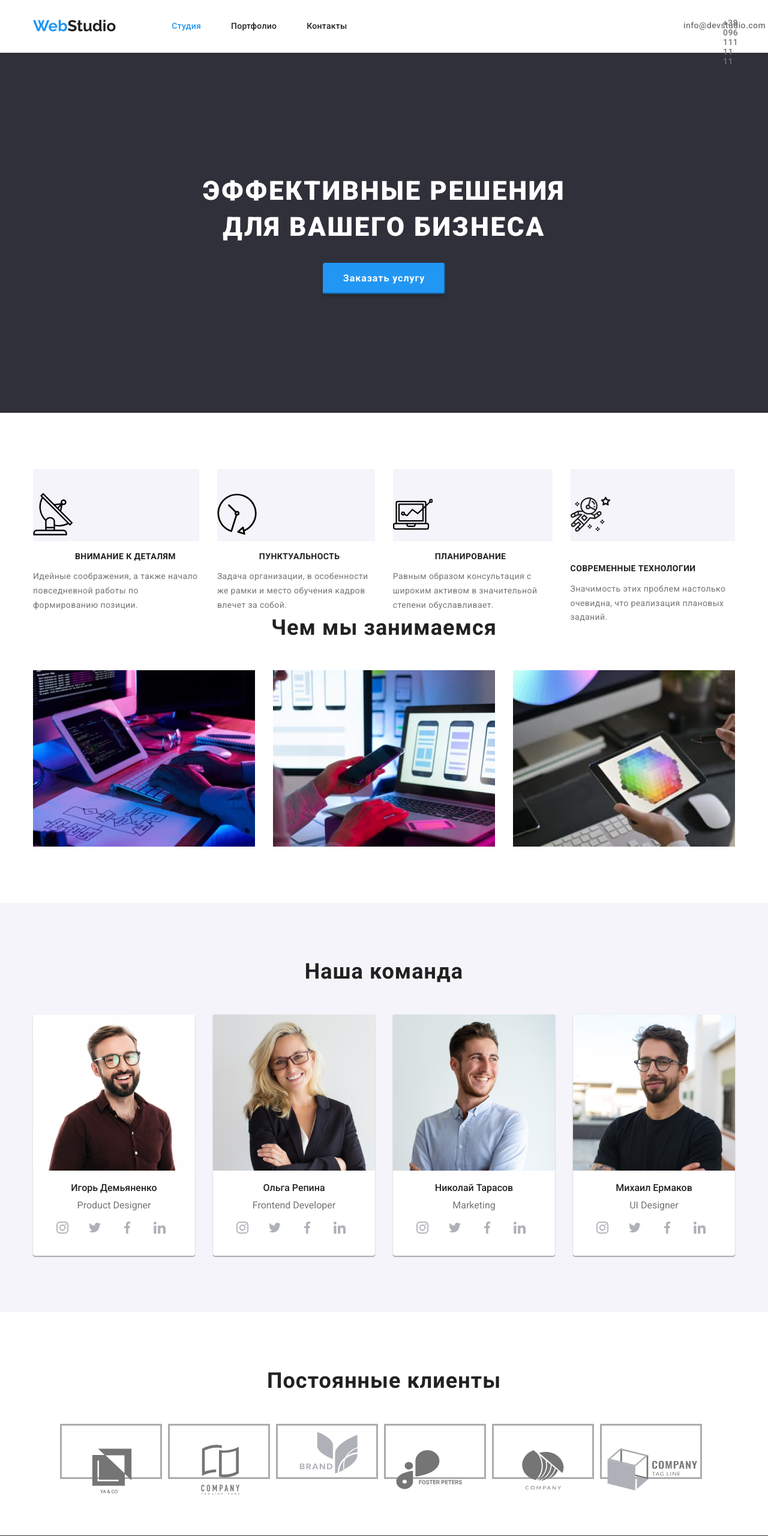
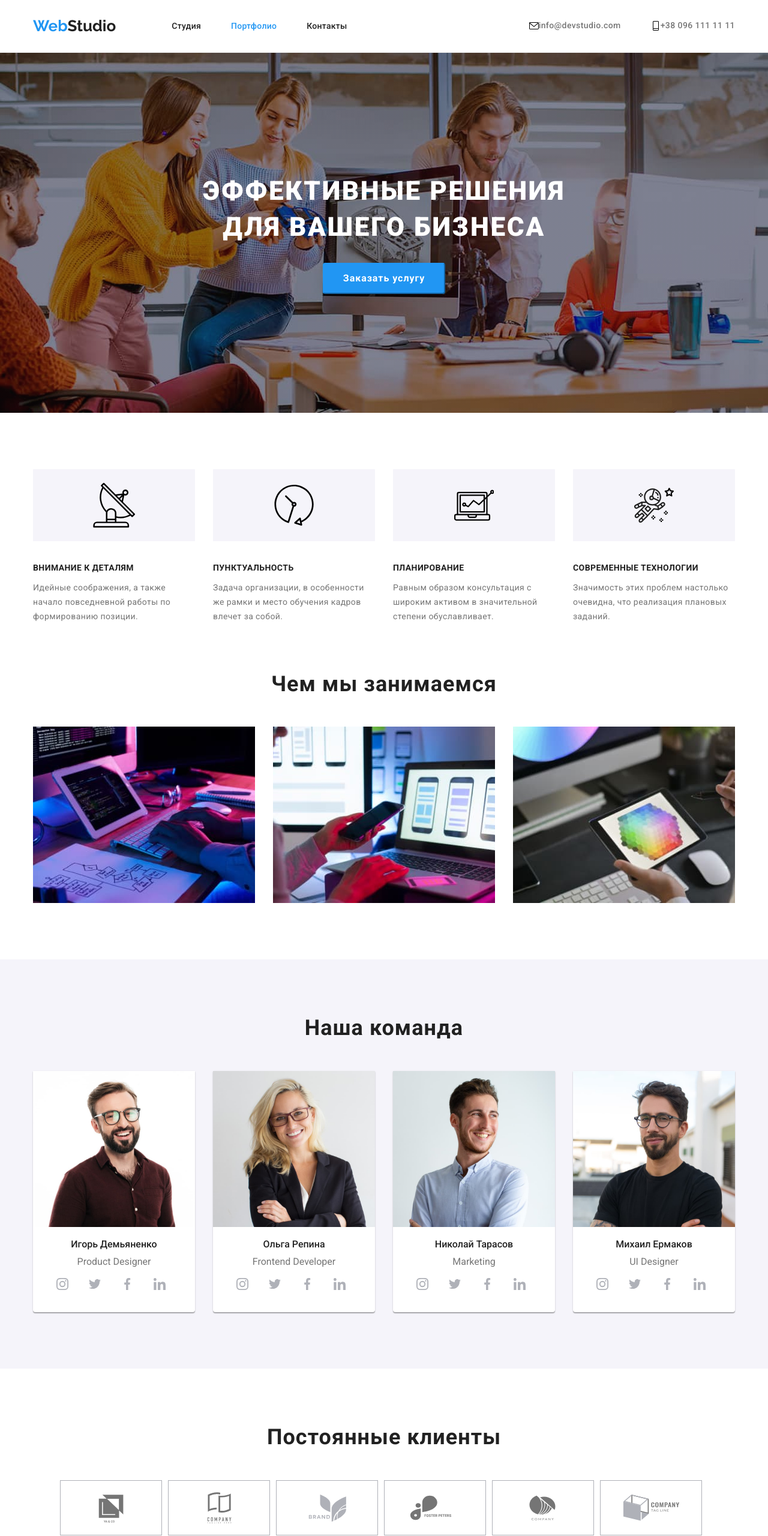
Before and after one commit to dymchukk/goit-markup-hw-04, a plain HTML site: page index.html in a window 1280 px wide. Shown: the top 2560 px of the page at 60% size. Drawn offline with nearby package versions, Linux system fonts and the light colour scheme.

Commit message:
commit change

```diff
--- a/css/style.css
+++ b/css/style.css
@@ -106,6 +106,9 @@ address {
 .logo-booton-adress{
   margin-top: 20px;
 }
+.footer{
+  align-items: baseline;
+}
 .footer-contacts {
   color: var(--main-text-color);
   background: #2f303a;
@@ -130,6 +133,9 @@ address {
   color: var(--main-bg-color);
 }
 .contacts-link {
+   display: flex;
+  margin-left: auto;
+  list-style: none;
   font-weight: 500;
   font-size: 14px;
   line-height: 1.14;
@@ -139,6 +145,9 @@ address {
 .contacts-link:hover {
   color: var(--accent-color);
 
+}
+.contacts-link .contacts-icon:hover{
+  color: var(--accent-color)
 }
 .contacts-link-top{
   font-weight: 500;
@@ -205,6 +214,9 @@ color: var(--accent-color);
   display: flex;
   border-bottom: 1px solid #ececec;
 }
+.contacts-icon{
+  margin-right: 10px;
+}
 .header-contacts {
   margin-left: auto;
 }
@@ -237,28 +249,18 @@ color: var(--accent-color);
 }
 .features {
   display: flex;
+  justify-content: center;
 }
 .features-title:not(:last-child) {
   margin-right: 30px;
-  line-height: 1.7;
-  color: var(--main-title-color);
 }
 .features-title{
   display: inline-block;
   height: 120px;
+  line-height: 1.7;
+  color: var(--main-title-color);
   background-color:rgba(245, 244, 250, 1);
   margin-bottom: 30px;
-;
-}
-.icon-nth{
-
-}
-.icon-clock{}
-
-.icon-tv{
-}
-.icon-spase{
-
 }
 .features-item {
   display: inline-block;
@@ -277,6 +279,19 @@ color: var(--accent-color);
   letter-spacing: 0.03em;
   color: var(--main-text-color);
 }
+.features-icon{
+  background-color: #f5f4fa;
+  margin-bottom: 30px;
+  width: 270px;
+  height: 120px;
+  border-radius: 4px;
+  display: flex;
+  justify-content: center;
+  align-items: center;
+}
+.features-icon::not(:last-child){
+  margin-right: 30px;
+}
 .work-text {
   font-weight: 700;
   font-size: 36px;
@@ -293,6 +308,7 @@ color: var(--accent-color);
   color: var(--main-title-color);
 }
 .work-section {
+  margin-top: 94px;
   padding-top: 0px;
 }
 .work-list {
@@ -430,7 +446,27 @@ border-radius: 0px 0px 4px 4px;
 .nav-title:not(:last-child) {
   margin-right: 8px;
 }
+.nav-cont{
+  display: flex;
+  margin-left: auto;
+  list-style: none;
+  letter-spacing: 0.02em;
+  font-weight: 500;
+  font-size: 14px;
+  line-height: 1.14;
+}
+.nav-cont .site-nav-item+ .site-nav-itemf {
+  margin-left: 30px;
+}
+.nav-contact {
+  display: flex;
+  color: var(--secondary-text-color);
+  text-decoration: none;
+}
+}
 .site-nav-item {
+  display: flex;
+  text-decoration: none;
   font-weight: 500;
   font-size: 14px;
   line-height: 1.14;
@@ -496,8 +532,7 @@ border-radius: 0px 0px 4px 4px;
 
 }
 .customers-title{
-  display:flex;
-  justify-content: center;
+  margin-bottom: 50px;
   font-weight: 700;
   font-size: 36px;
   line-height: 1.16;
@@ -510,6 +545,12 @@ border-radius: 0px 0px 4px 4px;
   width: 44px;
   height: 44px;
   margin-right: 10px;
+}
+.customers-icon{
+  justify-self: center;
+}
+.customers-list{
+
 }
 .sotial-item:last-child{
    margin-right: 10px;
@@ -547,12 +588,14 @@ border-radius: 0px 0px 4px 4px;
   margin-bottom: 30px;
 }
 .customers-list{
+  list-style: none;
 display: flex;
 justify-content: center;
 }
 .customers-item{
   align-items: center;
   border-color: rgba(47, 48, 58, 0.4);
+   border: 1px solid #afb1b8;
   border-style: solid;
   width: 170px;
   height: 92px;
@@ -562,19 +605,21 @@ justify-content: center;
 .customers-link{
   fill: var(--main-text-color);
 }
-}
 .customers-link{
-  width: 100%;
-  height: 100%;
-  background:var(--main-bg-color);
-  border-radius: 50%;
+  width: 170px;
+  height: 92px;
   display: flex;
   align-items: center;
   justify-content: center;
+  border-radius: 4px;
+}
+.icon{
+  margin-right: 10px;
 }
 .costomers-icon{
    fill:rgba(175, 177, 184, 1);
 }
+
 .join-item{
  width: 44px;
   height: 44px;
@@ -609,9 +654,14 @@ fill: rgba(175, 177, 184, 1);
   fill: rgba(175, 177, 184, 1);
 }
 .sotial-link:hover, .sotial-link:focus{
-  fill: var(--accent-color);
+background-color: var(--accent-color);
+color: #ffffff ;
+}
+.social-link{
+  fill: currentColor;
 }
 }
+
 .join-p{
 padding-top: 30px;
 padding-left: 30px;
--- a/index.html
+++ b/index.html
@@ -23,17 +23,15 @@
             <nav class="nav-menu">
                 <a class="logo" href=""><span class="logo-web">Web</span class="logo-st">Studio<span></a>
                 <ul class="contacts contacts-top">
-                    <li class="site-nav-item"> <a class="nav-list-title current" href="./index.html">Студия</a></li>
-                    <li class="site-nav-item"> <a class="nav-list-title " href="./portfolio.html">Портфолио</a></li>
+                    <li class="site-nav-item"> <a class="nav-list-title" href="./index.html">Студия</a></li>
+                    <li class="site-nav-item"> <a class="nav-list-title current" href="./portfolio.html">Портфолио</a></li>
                     <li class="site-nav-item"> <a class="nav-list-title" href="">Контакты</a></li>
                 </ul>
             </nav>
             <ul class="contacts-top">
-                <li class="site-nav-item"><a class="contacts-link-top" href="e-mail:info@devstudio.com"><svg class="icon" width="10" heigth="12">
-                                    <use href="./images/symbol-defs.svg#icon-envelope-hover"></use></svg>info@devstudio.com</a>
+                <li class="site-nav-item"><a class="contacts-link" href="e-mail:info@devstudio.com"><svg class="contact-icon" width="16px" height="16px"><use href="./images/symbol-defs.svg#icon-envelope-hover"></use></svg></svg>info@devstudio.com</a>
                 </li>
-                <li class="site-nav-item"><a class="contacts-tel-top" href="tel:+380961111111"><svg class="icon" width="10" heigth="12">
-                    <use href="./images/symbol-defs.svg#icon-phone"></use></svg>+38 096 111 11 11</a></li>
+                <li class="site-nav-item"><a class="contacts-link" href="tel:+380961111111"><svg class="contact-icon" width="16px" height="16px"><use href="./images/symbol-defs.svg#icon-phone"></use></svg> +38 096 111 11 11</a></li>
             </ul>
         </div>
     </header>
@@ -55,31 +53,31 @@
          <div class="container">
             <h2 class="visually-hidden">Наши преимущества</h2>
             <ul class="features">
-                <li class="features-title"><a href=""class="icon-nth"><svg class="customers-icon" width="66" heigth="70">
+                <li class="features-title"><div class="features-icon"><svg class="customers-icon" width="70" heigth="70">
                     <use href="./images/symbol-defs.svg#icon-vector">
                     </use>
-                </svg></a>
+                </svg></div>
                     <h3 class="features-item">Внимание к деталям</h3>
                     <p class="features-text">Идейные соображения, а также начало повседневной работы по формированию позиции.</p>
                 </li>
-                <li class="features-title"><a href="" class="icon-clock"><svg class="customers-icon" width="66" heigth="70">
+                <li class="features-title"><div class="features-icon"><svg class="customers-icon" width="66" heigth="70">
                         <use href="./images/symbol-defs.svg#icon-vector-1">
                         </use>
-                    </svg></a>
+                    </svg></div>
                     <h3 class="features-item">Пунктуальность</h3>
                     <p class="features-text">Задача организации, в особенности же рамки и место обучения кадров влечет за собой.</p>
                 </li>
-                <li class="features-title"><a href="" class="icon-tv"><svg class="customers-icon" width="66" heigth="70">
+                <li class="features-title"><div class="features-icon"><svg class="customers-icon" width="66" heigth="70">
                         <use href="./images/symbol-defs.svg#icon-comp">
                         </use>
-                    </svg></a>
+                    </svg></div>
                     <h3 class="features-item">Планирование</h3>
                     <p class="features-text">Равным образом консультация с широким активом в значительной степени обуславливает.</p>
                 </li>
-                <li class="features-title"><a href="" class="icon-spase"><svg class="customers-icon" width="66" heigth="70">
+                <li class="features-title"><div class="features-icon"><svg class="customers-icon" width="66" heigth="70">
                         <use href="./images/symbol-defs.svg#icon-astronaut">
                         </use>
-                    </svg></a>
+                    </svg></div>
                     <h3 class="features-item">Современные технологии</h3>
                     <p class="features-text">Значимость этих проблем настолько очевидна, что реализация плановых заданий.</p>
                 </li>
@@ -263,13 +261,13 @@
 
 
 
-        <section class="section container">
-        <div class="customers">
+        <section class="section">
+            <div class="container">
                 <h2 class="customers-title">Постоянные клиенты</h2>
             <ul class="customers-list">
        <li class="customers-item">
                 <a href="" class="customers-link">
-                    <svg class="customers-icon" width="170" heigth="92">
+                    <svg class="customers-icon" width="106" heigth="60">
                         <use href="./images/symbol-defs.svg#icon-logo">
                         </use>
                     </svg>
@@ -277,7 +275,7 @@
             </li>
     <li class="customers-item">
         <a href="" class="customers-link">
-            <svg class="customers-icon" width="170" heigth="92">
+            <svg class="customers-icon" width="106" heigth="60">
                 <use href="./images/symbol-defs.svg#icon-logo-5">
                 </use>
             </svg>
@@ -285,7 +283,7 @@
     </li>
             <li class="customers-item">
                 <a href="" class="customers-link">
-                    <svg class="costomers-icon" width="170" height="92">
+                    <svg class="costomers-icon" width="106" height="60">
                         <use href="./images/symbol-defs.svg#icon-logo-2"></use>
                     </svg>
                 </a>
@@ -293,7 +291,7 @@
         </li>
         <li class="customers-item">
                             <a href="" class="customers-link">
-                                <svg class="customers-icon" width="170" heigth="92">
+                                <svg class="customers-icon" width="106" heigth="60">
                                     <use href="./images/symbol-defs.svg#icon-logo-3">
                                     </use>
                                 </svg>
@@ -301,7 +299,7 @@
                         </li>
                         <li class="customers-item">
                             <a href="" class="customers-link">
-                                <svg class="customers-icon" width="170" heigth="92">
+                                <svg class="customers-icon" width="106" heigth="60">
                                     <use href="./images/symbol-defs.svg#icon-logo-4">
                                     </use>
                                 </svg>
@@ -309,7 +307,7 @@
                         </li>
                         <li class="customers-item">
                             <a href="" class="customers-link">
-                                <svg class="customers-icon" width="170" heigth="92">
+                                <svg class="customers-icon" width="106" heigth="60">
                                     <use href="./images/symbol-defs.svg#icon-logo-1">
                                     </use>
                                 </svg>
@@ -345,7 +343,7 @@
         </div>
         <div class="join">
             <ul class="container join-list">
-                <h3 class="join-p"> ПРИСОЕДИНЯЙТЕСЬ</h3>
+                <p class="join-p"> ПРИСОЕДИНЯЙТЕСЬ</p>
                 <li class="join-item">
                     <a href="" class="join-link">
                         <svg class="join-icon" width="20" heigth="20">
```
Also changed, not shown: images/overlay.jpeg (added).
